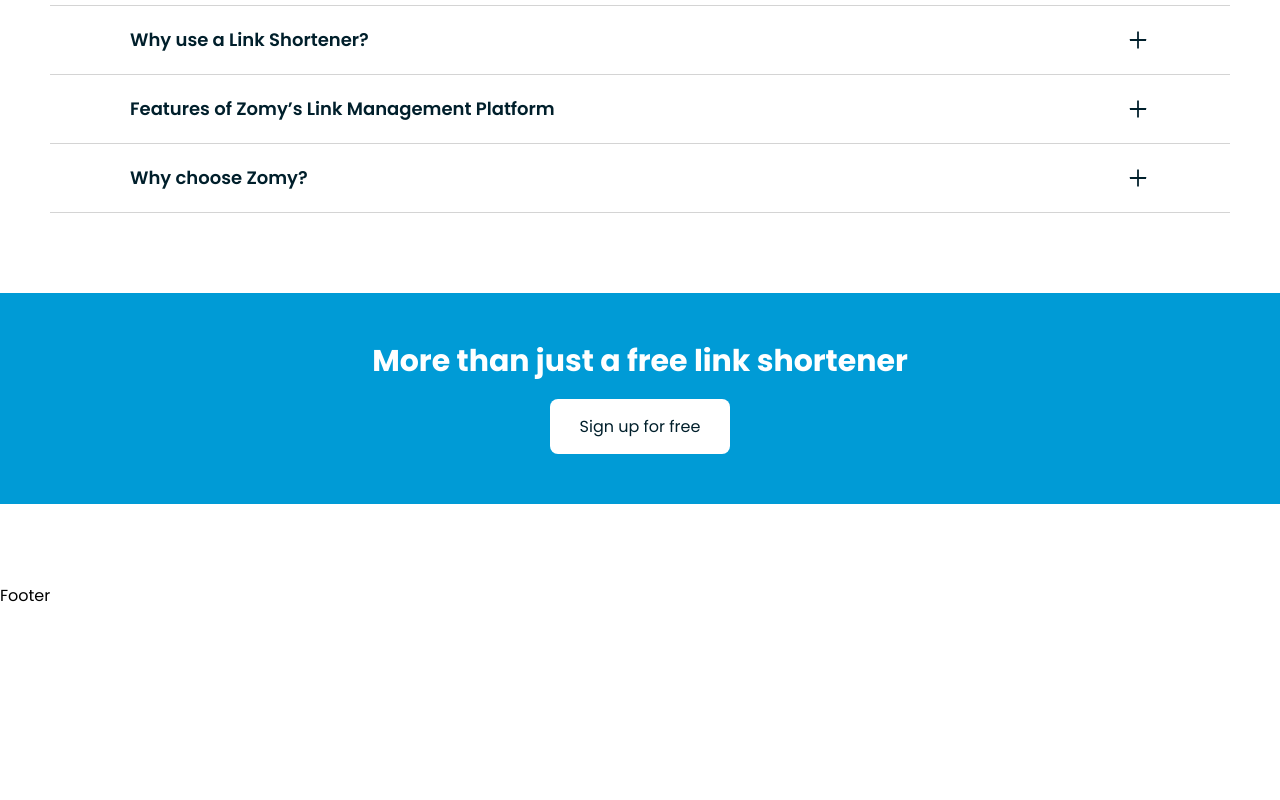
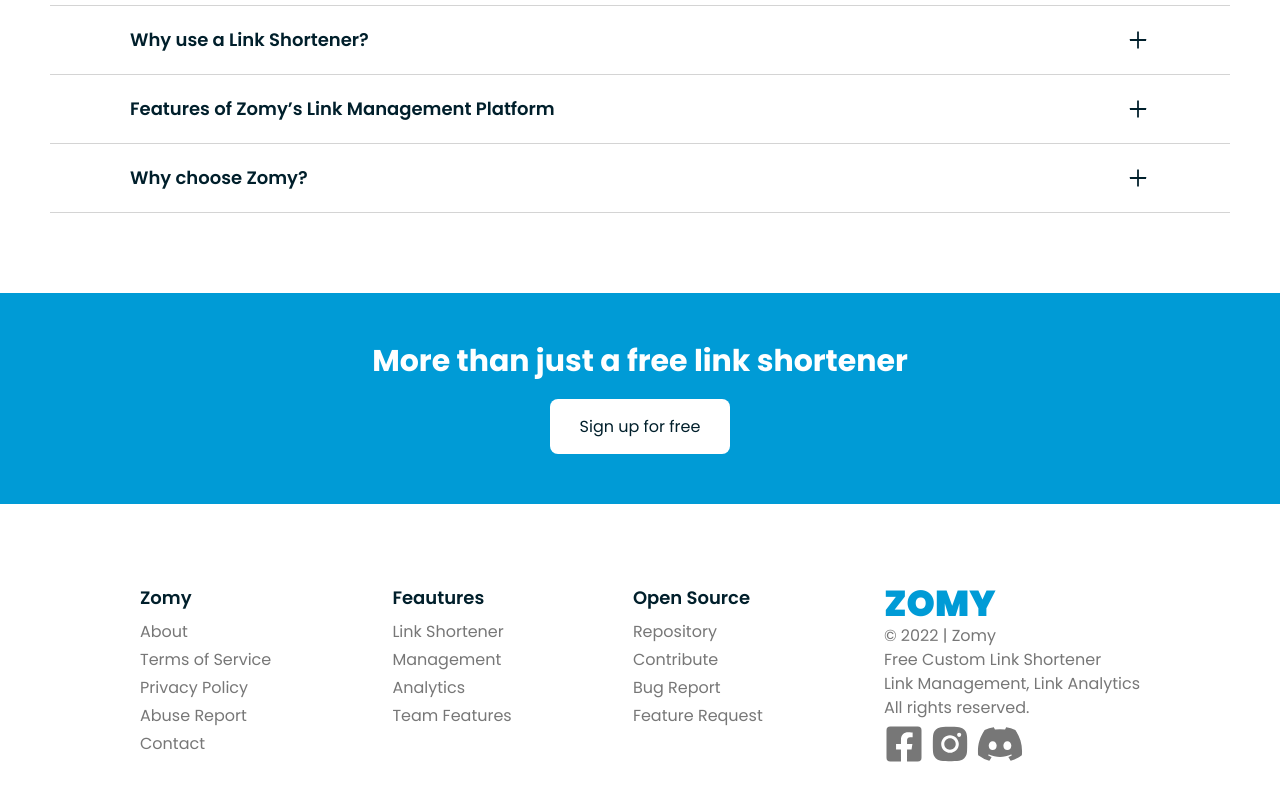
Before and after one commit to zomeru/zomink, a Next.js app: page / in a window 1280 px wide. Shown: the part 1929-2729 px from the top of the page. Before the commit the page ends 2537 px from the top, so only its background shows below. Built offline with nearby package versions, Linux system fonts and the light colour scheme.

Commit message:
Added footer

```diff
--- a/src/components/Footer/index.tsx
+++ b/src/components/Footer/index.tsx
@@ -1,7 +1,69 @@
 import React from 'react';
+import Link from 'next/link';
+
+import { APP_NAME, FOOTER_LINKS, FOOTER_SOCIALS } from '../constants';
 
 const Footer = () => {
-  return <footer>Footer</footer>;
+  return (
+    <footer className='padding-sides my-[80px] '>
+      <div className='max-width flex max-w-[1000px] justify-between'>
+        {FOOTER_LINKS.map(({ title, links }) => (
+          <div key={title}>
+            <h3 className='mb-2 text-lg font-semibold text-primary-500'>
+              {title}
+            </h3>
+            <div className='flex flex-col space-y-1'>
+              {links.map(({ name, link, isNewTab }) =>
+                isNewTab ? (
+                  <a
+                    key={name}
+                    href={link}
+                    target='_blank'
+                    rel='noopener noreferrer'
+                    className='simple-links text-infoText '
+                  >
+                    {name}
+                  </a>
+                ) : (
+                  <Link key={name} href={link} passHref>
+                    <a className='simple-links text-infoText '>{name}</a>
+                  </Link>
+                )
+              )}
+            </div>
+          </div>
+        ))}
+        <div>
+          <div className='text-4xl font-black uppercase text-primary-200'>
+            {APP_NAME}
+          </div>
+          <div className='text-infoText'>
+            <h1>&copy; 2022 | {APP_NAME}</h1>
+            <h2>Free Custom Link Shortener</h2>
+            <h2>Link Management, Link Analytics</h2>
+            <p>All rights reserved.</p>
+            <div className='flex items-center space-x-1'>
+              {FOOTER_SOCIALS.map(({ name, Icon, link }, index) => (
+                <a
+                  key={name}
+                  href={link}
+                  target='_blank'
+                  rel='noopener noreferrer'
+                >
+                  <Icon
+                    style={{
+                      fontSize: `${index * 4 + 40}px`,
+                    }}
+                    className="text-infoText transition-all duration-300 ease-in-out hover:text-primary-200"
+                  />
+                </a>
+              ))}
+            </div>
+          </div>
+        </div>
+      </div>
+    </footer>
+  );
 };
 
 export default Footer;
--- a/src/components/_pages/landing/Banner/index.tsx
+++ b/src/components/_pages/landing/Banner/index.tsx
@@ -2,7 +2,7 @@
 
 const Banner = () => {
   return (
-    <section className='padding-sides my-[80px]  bg-primary-200'>
+    <section className='padding-sides my-[80px] bg-primary-200'>
       <div className='max-width space-y-5 py-[50px]'>
         <h2 className='sc-heading text-white'>
           More than just a free link shortener
--- a/src/components/_pages/landing/FAQ/index.tsx
+++ b/src/components/_pages/landing/FAQ/index.tsx
@@ -46,12 +46,18 @@
             >
               {answer.map(({ text, coloredText, link }, index) => {
                 if (!coloredText) {
-                  return <p key={index}>{text}</p>;
+                  return (
+                    <p key={index} className='text-infoText'>
+                      {text}
+                    </p>
+                  );
                 }
+
                 const newText: string[] = text.split(coloredText);
                 const texts: string[] = [newText[0], coloredText, newText[1]];
+
                 return (
-                  <p key={index}>
+                  <p key={index} className='text-infoText'>
                     {texts.map((txt, tIndex) => {
                       if (link && tIndex === 1) {
                         return (
--- a/src/components/_pages/landing/ShortenField/index.tsx
+++ b/src/components/_pages/landing/ShortenField/index.tsx
@@ -32,7 +32,10 @@
   };
 
   return (
-    <section className='padding-sides my-[20px] w-full bg-primary-500 py-[35px] 2xl:my-[50px]'>
+    <section
+      id='shortener'
+      className='padding-sides my-[20px] w-full bg-primary-500 py-[35px] 2xl:my-[50px]'
+    >
       <form
         className='max-width my-auto h-full space-y-3 '
         onSubmit={handleShortenLink}
--- a/src/components/constants.ts
+++ b/src/components/constants.ts
@@ -1,6 +1,8 @@
 import { BiLink } from 'react-icons/bi';
 import { MdOutlineAnalytics, MdOutlineManageSearch } from 'react-icons/md';
 import { BsPeople } from 'react-icons/bs';
+import { AiFillInstagram } from 'react-icons/ai';
+import { FaDiscord, FaFacebookSquare } from 'react-icons/fa';
 
 export const APP_NAME = 'Zomy';
 
@@ -132,3 +134,104 @@
     ],
   },
 ];
+
+interface IFOOTER {
+  title: string;
+  links: Array<{
+    name: string;
+    link: string;
+    isNewTab?: boolean;
+  }>;
+}
+
+export const FOOTER_LINKS: IFOOTER[] = [
+  {
+    title: 'Zomy',
+    links: [
+      {
+        name: 'About',
+        link: '/pages/about',
+      },
+      {
+        name: 'Terms of Service',
+        link: '/pages/terms-of-service',
+      },
+      {
+        name: 'Privacy Policy',
+        link: '/pages/privacy-policy',
+      },
+      {
+        name: 'Abuse Report',
+        link: '/pages/report',
+      },
+      {
+        name: 'Contact',
+        link: '/pages/contact',
+      },
+    ],
+  },
+  {
+    title: 'Feautures',
+    links: [
+      {
+        name: 'Link Shortener',
+        link: '#shortener',
+      },
+      {
+        name: 'Management',
+        link: '#features',
+      },
+      {
+        name: 'Analytics',
+        link: '#features',
+      },
+      {
+        name: 'Team Features',
+        link: '#features',
+      },
+    ],
+  },
+  {
+    title: 'Open Source',
+    links: [
+      {
+        name: 'Repository',
+        link: '/github',
+        isNewTab: true,
+      },
+      {
+        name: 'Contribute',
+        link: '/github',
+        isNewTab: true,
+      },
+      {
+        name: 'Bug Report',
+        link: 'https://github.com/zomeru/zomy-client/issues/new',
+        isNewTab: true,
+      },
+      {
+        name: 'Feature Request',
+        link: 'https://github.com/zomeru/zomy-client/issues/new',
+        isNewTab: true,
+      },
+    ],
+  },
+];
+
+export const FOOTER_SOCIALS = [
+  {
+    name: 'Facebook',
+    Icon: FaFacebookSquare,
+    link: '#',
+  },
+  {
+    name: 'Instagram',
+    Icon: AiFillInstagram,
+    link: '#',
+  },
+  {
+    name: 'Discord',
+    Icon: FaDiscord,
+    link: '#',
+  },
+];
--- /dev/null
+++ b/src/pages/pages/about/index.tsx
@@ -0,0 +1,7 @@
+import React from 'react';
+
+const About = () => {
+  return <div>About</div>;
+};
+
+export default About;
--- /dev/null
+++ b/src/pages/pages/contact/index.tsx
@@ -0,0 +1,7 @@
+import React from 'react';
+
+const Contact = () => {
+  return <div>Contact</div>;
+};
+
+export default Contact;
```
Also changed, not shown: 1 other file (tests, documents, lock files or other folders).
